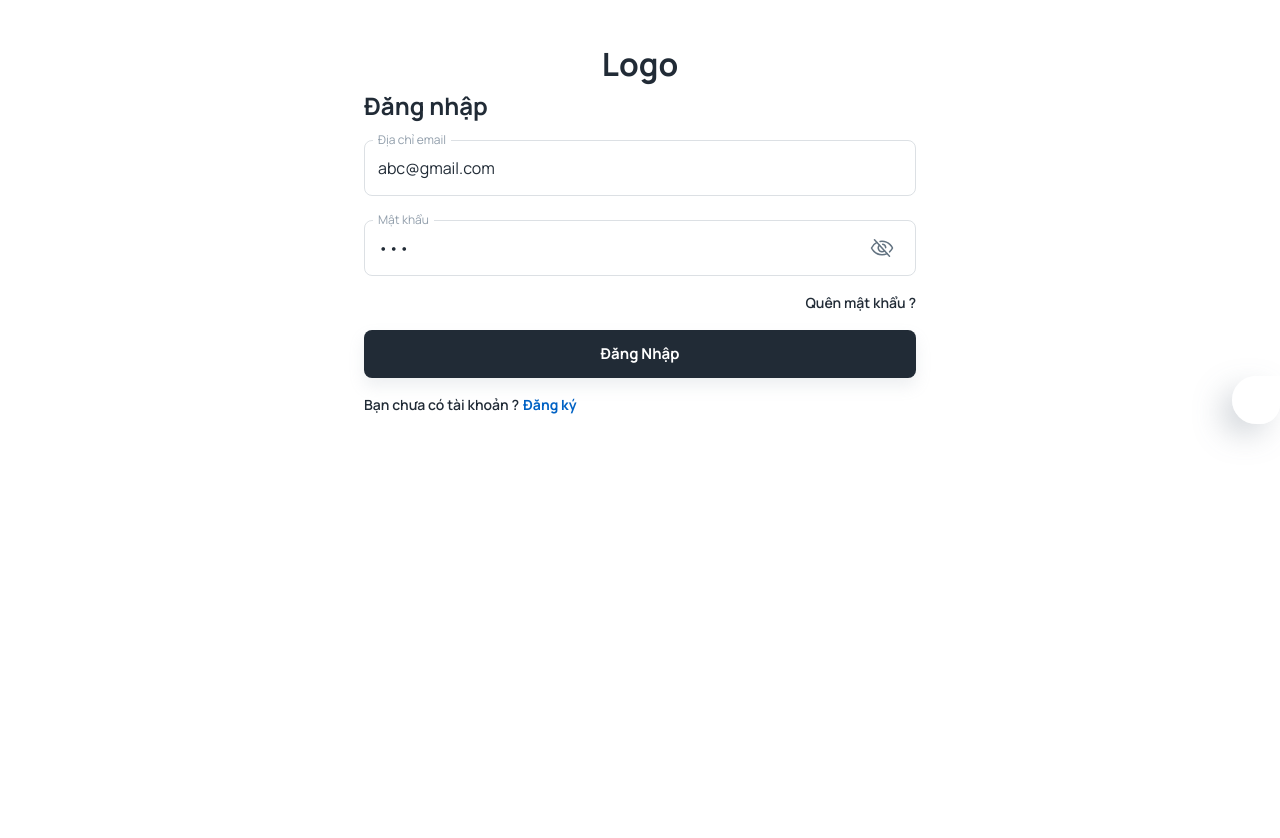
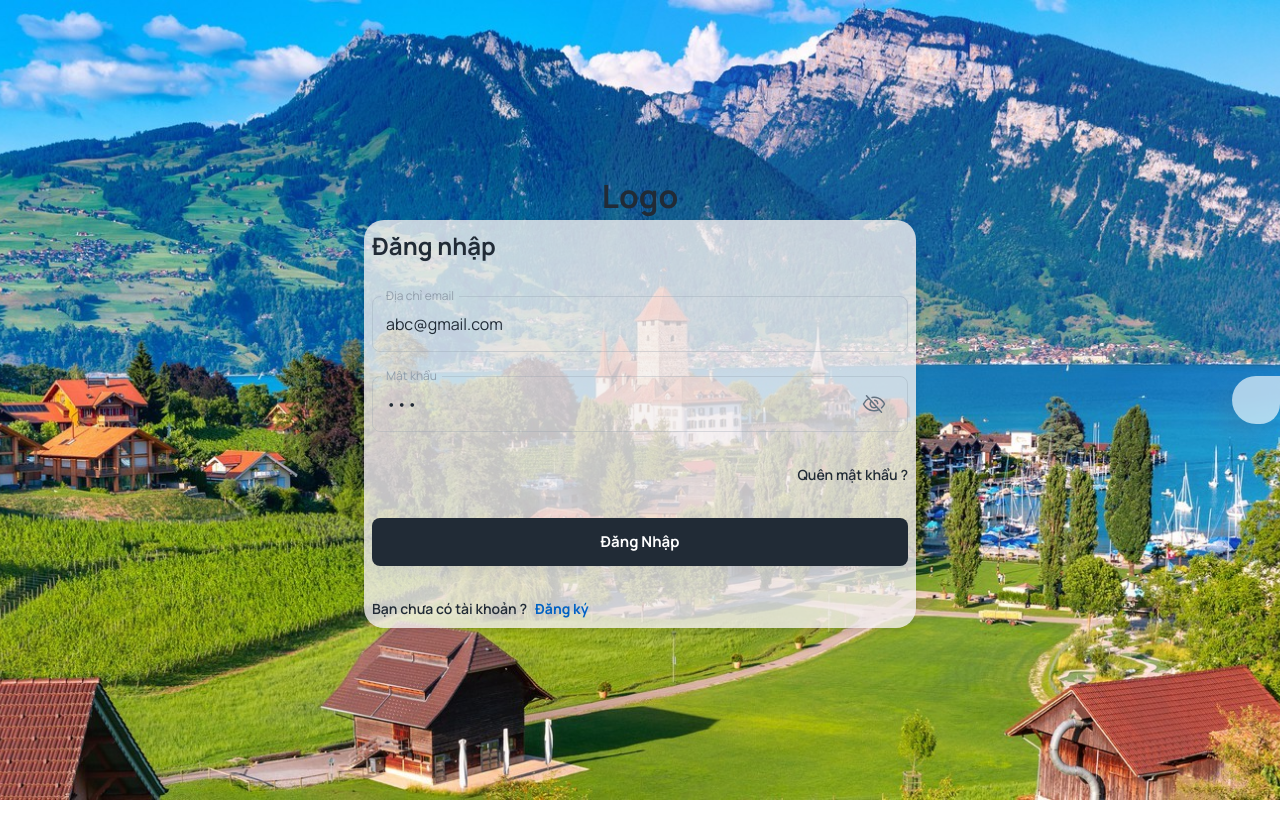
Before and after one commit to TrongMen/Chat_app, a React (Create React App) app in the folder Front_end/: page /auth/login in a window 1280 px wide. After the commit the page ends 800 px from the top, so only its background shows below. Built offline with nearby package versions, Linux system fonts and the light colour scheme; some icons are missing.

Commit message:
Update background login

```diff
--- a/Front_end/src/index.js
+++ b/Front_end/src/index.js
@@ -4,11 +4,11 @@ import { BrowserRouter } from "react-router-dom";
 import { HelmetProvider } from "react-helmet-async";
 import App from "./App";
 import reportWebVitals from "./reportWebVitals";
-
+import BG from "./assets/Images/BG1.jpeg";
 // contexts
 import SettingsProvider from "./contexts/SettingsContext";
 import { store } from "./redux/store";
-import {Provider as ReduxProvider} from "react-redux";
+import { Provider as ReduxProvider } from "react-redux";
 
 const root = ReactDOM.createRoot(document.getElementById("root"));
 
@@ -18,7 +18,22 @@ root.render(
       <ReduxProvider store={store}>
         <SettingsProvider>
           <BrowserRouter>
-            <App />
+            <div
+              style={{
+                backgroundImage: `url(${BG})`,
+                backgroundSize: "cover",
+                backgroundPosition: "center",
+                backgroundRepeat: "no-repeat",
+                minHeight: "100vh",
+                margin: 0, // Loại bỏ khoảng trắng thừa
+                padding: 0, // Loại bỏ khoảng trắng thừa
+                display: "flex", // Căn giữa nội dung
+                justifyContent: "center", // Căn giữa theo chiều ngang
+                alignItems: "center", // Căn giữa theo chiều dọc
+              }}
+            >
+              <App />
+            </div>
           </BrowserRouter>
         </SettingsProvider>
       </ReduxProvider>
@@ -26,7 +41,5 @@ root.render(
   </React.StrictMode>
 );
 
-// If you want to start measuring performance in your app, pass a function
-// to log results (for example: reportWebVitals(console.log))
-// or send to an analytics endpoint. Learn more: https://bit.ly/CRA-vitals
+
 reportWebVitals();
--- a/Front_end/src/layouts/main/index.js
+++ b/Front_end/src/layouts/main/index.js
@@ -5,8 +5,13 @@ import { Outlet } from "react-router-dom";
 const MainLayout = () => {
   return (
     <>
-      <Container sx={{ mt: 5}} maxWidth="sm">
+      <Container
+        sx={{
+          mt: 5,
 
+        }}
+        maxWidth="sm"
+      >
         <Stack spacing={5}>
           <Stack
             sx={{ width: "100%" }}
@@ -14,7 +19,6 @@ const MainLayout = () => {
             alignItems={"center"}
           >
             <h1>Logo</h1>
-
           </Stack>
         </Stack>
         {/* <div>Main Layout</div> */}
--- a/Front_end/src/pages/auth/Login.js
+++ b/Front_end/src/pages/auth/Login.js
@@ -11,16 +11,21 @@ const Login = () => {
       sx={{
         mb: 5,
         position: "relative",
+        backgroundColor: "rgba(244, 240, 240, 0.8)", // Màu xám trong suốt
+        borderRadius: "20px", // Bo tròn góc
 
-
+        maxWidth: "100%",
+        boxShadow: "0 4px 10px rgba(0, 0, 0, 0.1)", // Thêm bóng mờ cho form
       }}
     >
-      <Typography variant="h4">Đăng nhập</Typography>
+      <Typography variant="h4" p={1}>
+        Đăng nhập
+      </Typography>
 
       {/* Login Form */}
       <LoginForm />
-      {/* Auth Social */}
-      <Stack direction={"row"} spacing={0.5}>
+
+      <Stack direction={"row"} spacing={1} p={1}>
         <Typography variant="body2">Bạn chưa có tài khoản ?</Typography>
         <Link to={"/auth/register"} variant="subtitle2" component={RouterLink}>
           Đăng ký
--- a/Front_end/src/sections/auth/LoginForm.js
+++ b/Front_end/src/sections/auth/LoginForm.js
@@ -44,7 +44,7 @@ const LoginForm = () => {
   };
   return (
     <FormProvider methods={methods} onSubmit={handleSubmit(onSubmit)}>
-      <Stack spacing={3}>
+      <Stack p={1} spacing={3}>
         {!!errors.afterSubmit && (
           <Alert severity="error">{errors.afterSubmit.message}</Alert>
         )}
@@ -69,11 +69,12 @@ const LoginForm = () => {
           }}
         />
       </Stack>
-      <Stack alignItems={"flex-end"} sx={{ my: 2 }}>
+      <Stack alignItems={"flex-end"} sx={{ my: 2 }} p={1}>
         <Link variant="body2" color={"inherit"} to="/auth/forgot-password">
           Quên mật khẩu ?
         </Link>
       </Stack>
+      <Stack p={1} >
       <Button
         fullWidth
         color="inherit"
@@ -82,12 +83,14 @@ const LoginForm = () => {
         variant="contained"
         sx={{
           backgroundColor: "text.primary",
+
           color: (theme) =>
             theme.palette.mode === "light" ? "common.white" : "grey.800",
         }}
       >
         Đăng nhập
       </Button>
+      </Stack>
     </FormProvider>
   );
 };
```
Also changed, not shown: Front_end/src/assets/Images/BG1.jpeg (added), Front_end/src/assets/Images/background.jpg (deleted).
